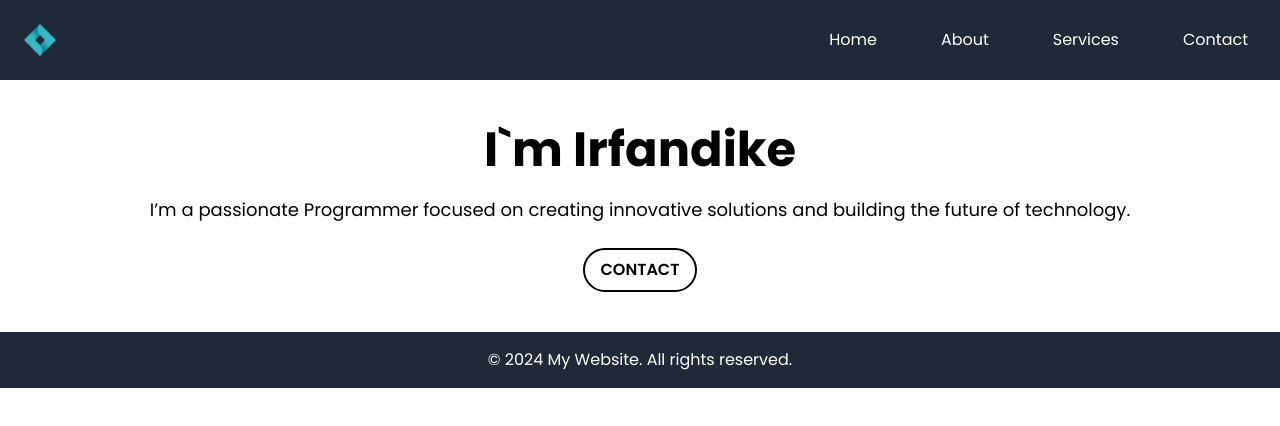
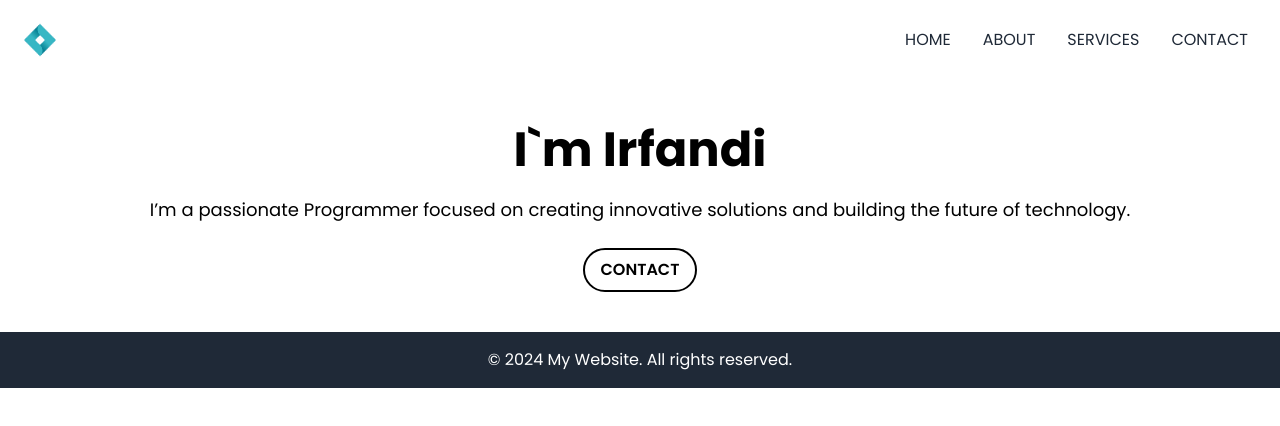
Before and after one commit to xlocaste/irfandi, a React (Vite) app: page / in a window 1280 px wide. Shown: the top 426 px of the page. Built offline with nearby package versions, Linux system fonts and the light colour scheme.

Commit message:
fix: navbar responsive

```diff
--- a/src/components/Hero.jsx
+++ b/src/components/Hero.jsx
@@ -3,7 +3,7 @@ const Hero = () => {
         <div className="flex justify-center p-10">
             <div className="text-center">
                 <h1 className="text-5xl font-extrabold leading-tight mb-4">
-                    I`m Irfandike
+                    I`m Irfandi
                 </h1>
                 <p className="text-lg mb-6">
                     I’m a passionate Programmer focused on creating innovative solutions and building the future of technology.
--- a/src/components/Navbar.jsx
+++ b/src/components/Navbar.jsx
@@ -1,4 +1,4 @@
-import { useState } from "react";
+import { useState } from 'react';
 
 const Navbar = () => {
   const [isOpen, setIsOpen] = useState(false);
@@ -8,16 +8,16 @@ const Navbar = () => {
   };
 
   return (
-    <nav className="bg-gray-800 text-white">
+    <nav className={`transition-all duration-300 ${isOpen ? 'bg-gray-800' : 'bg-transparent'}`}>
       <div className="container mx-auto px-4 flex justify-between items-center py-4">
-        <img src="/assets/logo.png" alt="" className="w-12 h-12"/>
+        <img src="/assets/logo.png" alt="Logo" className="w-12 h-12" />
 
         <button
           onClick={toggleMenu}
-          className="lg:hidden block text-white focus:outline-none"
+          className="lg:hidden block focus:outline-none"
         >
           <svg
-            className="w-6 h-6"
+            className={`w-6 h-6 ${isOpen ? 'text-white' : 'text-gray-800'}`}
             fill="none"
             stroke="currentColor"
             viewBox="0 0 24 24"
@@ -31,30 +31,51 @@ const Navbar = () => {
             />
           </svg>
         </button>
-
-        <ul
-          className={`${
-            isOpen ? "block" : "hidden"
-          } lg:flex lg:space-x-8 absolute lg:static top-16 left-0 w-full lg:w-auto bg-gray-800 lg:bg-transparent lg:items-center`}
-        >
+        <ul className='hidden lg:flex'>
           <li>
-            <a href="#home" className="block py-2 px-4 hover:bg-gray-700">
-              Home
+            <a href="#home" className="py-2 px-4 text-white lg:text-gray-800 hover:text-gray-300 hover:bg-gray-700">
+              HOME
             </a>
           </li>
           <li>
-            <a href="#about" className="block py-2 px-4 hover:bg-gray-700">
-              About
+            <a href="#about" className="py-2 px-4 text-white lg:text-gray-800 hover:text-gray-300 hover:bg-gray-700">
+              ABOUT
             </a>
           </li>
           <li>
-            <a href="#services" className="block py-2 px-4 hover:bg-gray-700">
-              Services
+            <a href="#services" className="py-2 px-4 text-white lg:text-gray-800 hover:text-gray-300 hover:bg-gray-700">
+              SERVICES
             </a>
           </li>
           <li>
-            <a href="#contact" className="block py-2 px-4 hover:bg-gray-700">
-              Contact
+            <a href="#contact" className="py-2 px-4 text-white lg:text-gray-800 hover:text-gray-300 hover:bg-gray-700">
+              CONTACT
+            </a>
+          </li>
+        </ul>
+      </div>
+
+      {/* HAMB */}
+      <div className={`transition-all duration-300 w-full ${isOpen ? 'absolute translate-x-0 bg-gray-800' : 'absolute -translate-x-full'}`}>
+        <ul className='lg:hidden text-center pb-4'>
+          <li>
+            <a href="#home" className="block py-2 px-4 text-white font-semibold hover:text-gray-300 hover:bg-gray-700">
+              HOME
+            </a>
+          </li>
+          <li>
+            <a href="#about" className="block py-2 px-4 text-white font-semibold hover:text-gray-300 hover:bg-gray-700">
+              ABOUT
+            </a>
+          </li>
+          <li>
+            <a href="#services" className="block py-2 px-4 text-white font-semibold hover:text-gray-300 hover:bg-gray-700">
+              SERVICES
+            </a>
+          </li>
+          <li>
+            <a href="#contact" className="block py-2 px-4 text-white font-semibold hover:text-gray-300 hover:bg-gray-700">
+              CONTACT
             </a>
           </li>
         </ul>
```
